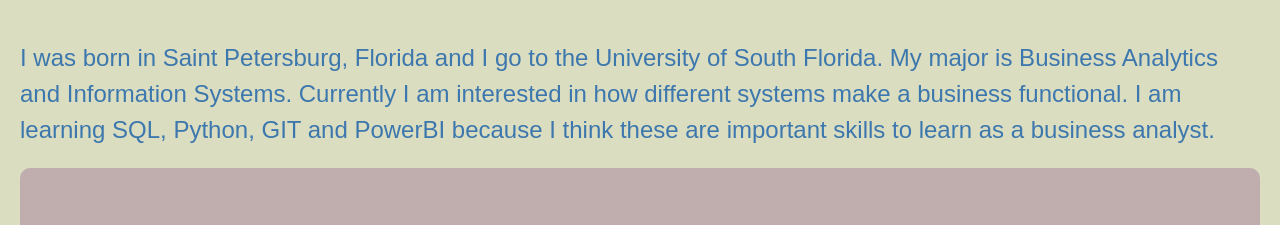
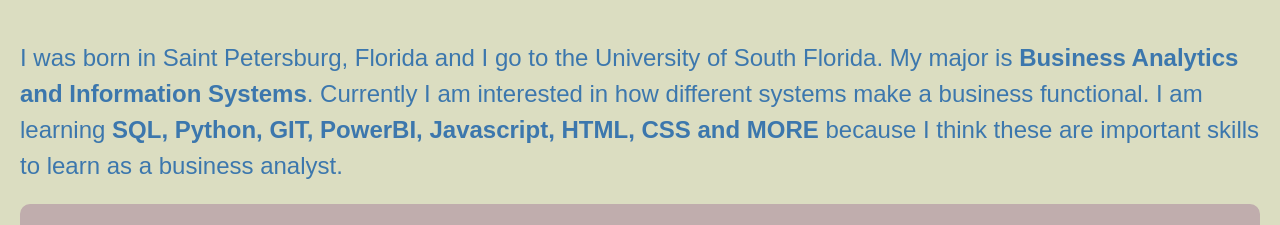
Before and after one commit to EthanEarle3/EthanEarle3, a plain HTML site: page index.html in a window 1280 px wide. Shown: the part 233-458 px from the top of the page. Drawn offline with Linux system fonts and the light colour scheme.

Commit message:
Added Bolding and more information

```diff
--- a/index.html
+++ b/index.html
@@ -7,9 +7,9 @@
    <h1> Hi there! 👋 My name is Ethan Earle and I am 20 years old    </h1>
 
    <p> I was born in Saint Petersburg, Florida and I go to the University of South Florida.
-My major is Business Analytics and Information Systems.
+My major is <b>Business Analytics and Information Systems</b>.
 Currently I am interested in how different systems make a business functional.
-I am learning SQL, Python, GIT and PowerBI because I think these are important skills to learn as a business analyst. </p>
+I am learning <b>SQL, Python, GIT, PowerBI, Javascript, HTML, CSS and MORE</b> because I think these are important skills to learn as a business analyst. </p>
 <section>
     <h2>My Projects</h2>
     <p> I have been working on projects and coding assignments for Business Application Developments classes. You can view my projects on my GitHub page! </p>
```
